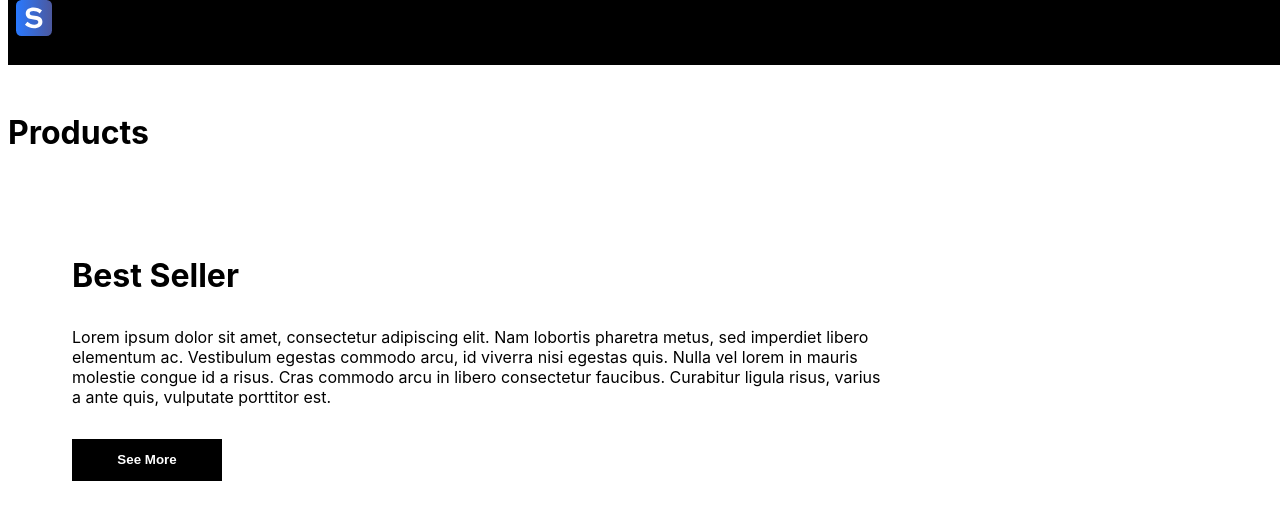
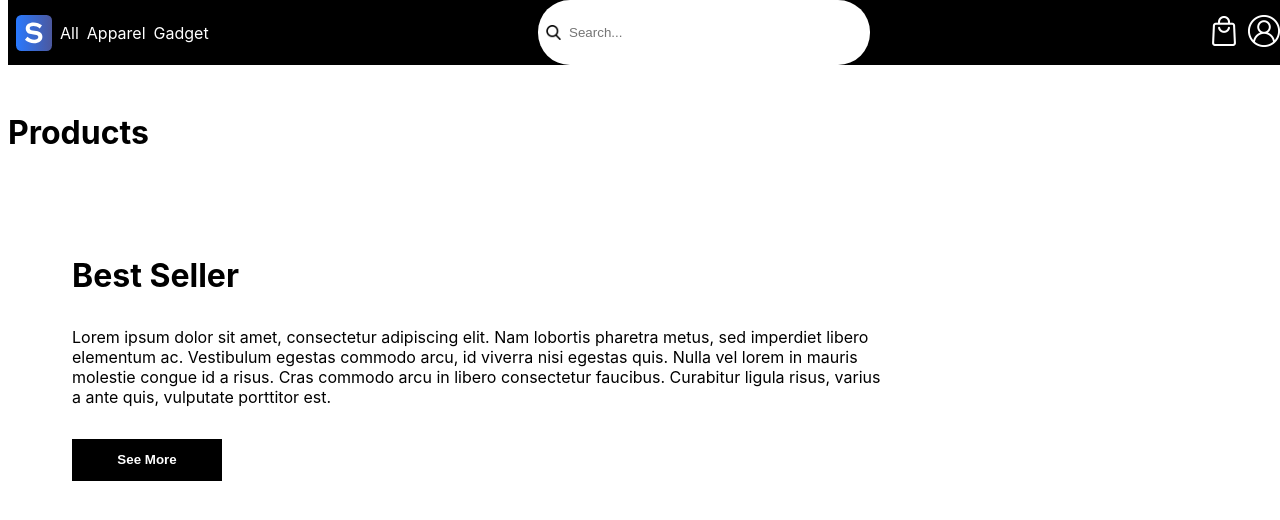
Before and after one commit to masterPN/Website-Developer-with-NEXT.js, a Next.js app in the folder week1/Project/: page / in a window 1280 px wide. Shown: the top 520 px of the page. Built offline with nearby package versions, Linux system fonts and the light colour scheme.

Commit message:
finish header

```diff
--- a/week1/Project/pages/index.tsx
+++ b/week1/Project/pages/index.tsx
@@ -1,6 +1,8 @@
 import type { NextPage } from 'next'
 import Head from 'next/head'
 import Image from 'next/image'
+import IconItem from '../components/IconItem'
+import SearchInput from '../components/SearchInput'
 
 const Home: NextPage = () => {
   return (
@@ -17,11 +19,18 @@ const Home: NextPage = () => {
             <div id='flex-3'>
               <Image src={'/logo.svg'} width={36} height={36} alt={'logo'} />
               <nav>
+                <a href="./" className='menu-item'>All</a>
+                <a href="./" className='menu-item'>Apparel</a>
+                <a href="./" className='menu-item'>Gadget</a>
               </nav>
               <div className={'icon-menu'}>
+                <IconItem icon={'menu'}></IconItem>
               </div>
             </div>
+            <SearchInput></SearchInput>
             <div id='flex-4'>
+              <IconItem icon={'bag'}></IconItem>
+              <IconItem icon={'user'}></IconItem>
             </div>
           </div>
         </div>
--- a/week1/Project/styles/globals.css
+++ b/week1/Project/styles/globals.css
@@ -139,12 +139,19 @@ button {
 }
 
 #flex-2 {
+    display: flex;
+    justify-content: space-between;
 }
 
 #flex-3 {
+    display: flex;
+    flex-direction: row;
+    align-items: center;
 }
 
 #flex-4 {
+    display: flex;
+    align-items: center;
 }
 
 #flex-5 {
```
